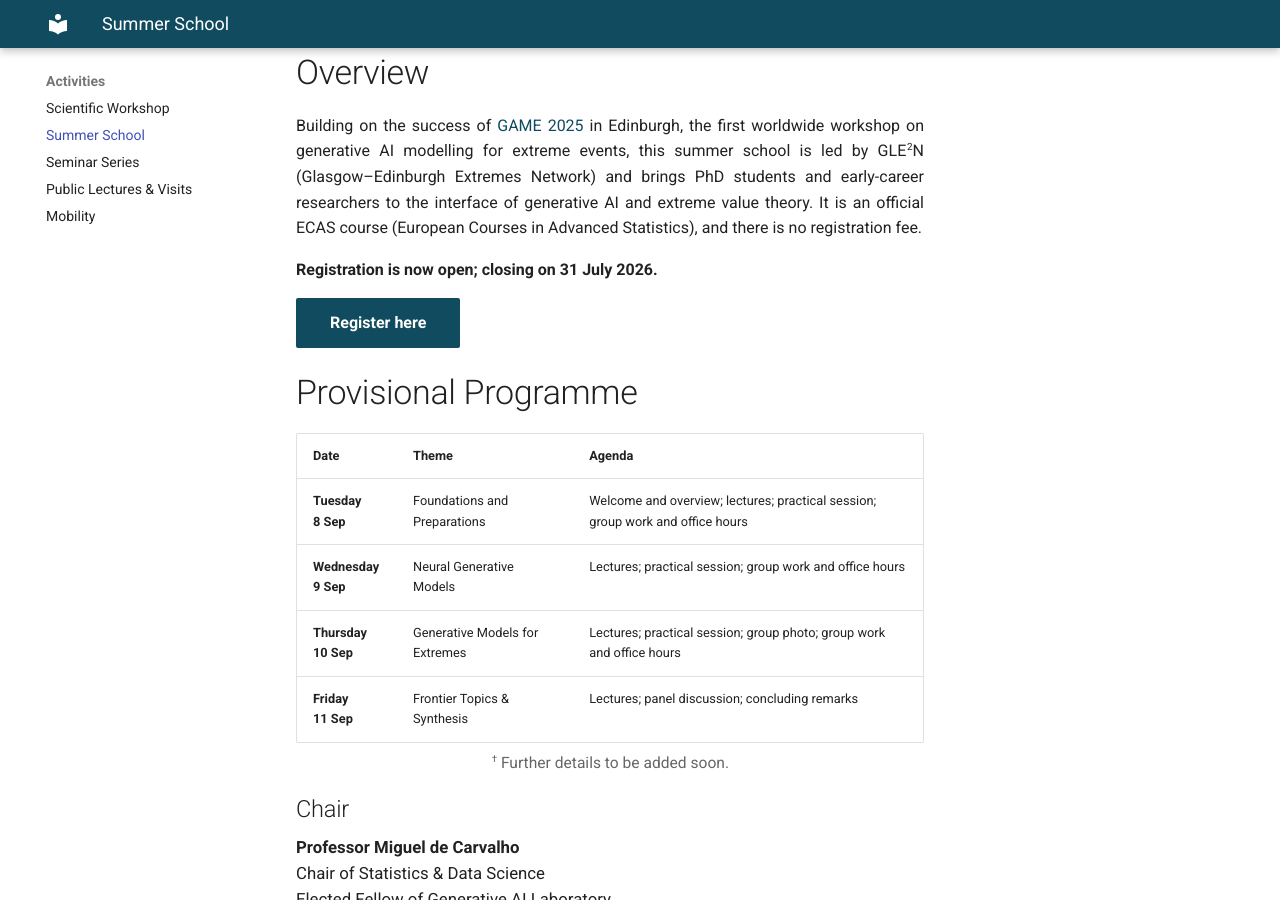
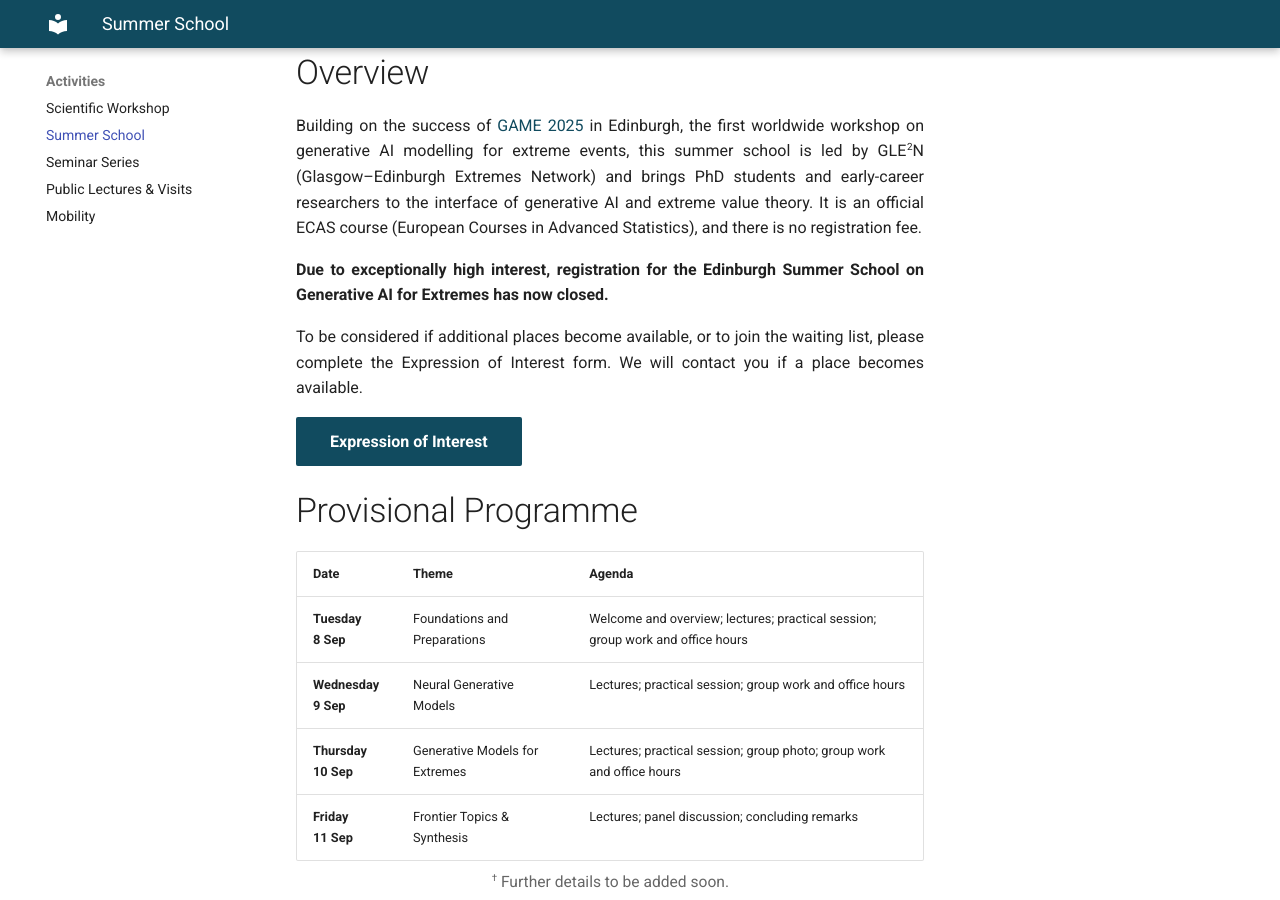
Before and after one commit to gamex-network/gamex-network.github.io, an MkDocs documentation site: the page built from docs/school.md, in a window 1280 px wide and 900 px high, scrolled down 478 px. Built offline with MkDocs 1.6.1 and Material for MkDocs 9.7.7, drawn with Linux system fonts in a browser that asks for light colours.

Commit message:
Close summer school registration

```diff
--- a/docs/school.md
+++ b/docs/school.md
@@ -13,9 +13,11 @@
 
 Building on the success of [GAME 2025](https://gail.ed.ac.uk/news-and-events/events/generative-ai-modelling-for-extreme-events-2025) in Edinburgh, the first worldwide workshop on generative AI modelling for extreme events, this summer school is led by GLE<sup>2</sup>N (Glasgow–Edinburgh Extremes Network) and brings PhD students and early-career researchers to the interface of generative AI and extreme value theory. It is an official ECAS course (European Courses in Advanced Statistics), and there is no registration fee.
 
-**Registration is now open; closing on 31 July 2026.**
+**Due to exceptionally high interest, registration for the Edinburgh Summer School on Generative AI for Extremes has now closed.**
 
-[Register here](https://forms.cloud.microsoft/e/RKSupx7MuA){ .md-button .md-button--primary }
+To be considered if additional places become available, or to join the waiting list, please complete the Expression of Interest form. We will contact you if a place becomes available.
+
+[Expression of Interest](https://forms.office.com/e/MNxd0w0bei){ .md-button .md-button--primary }
 
 ## Provisional Programme
 
```
